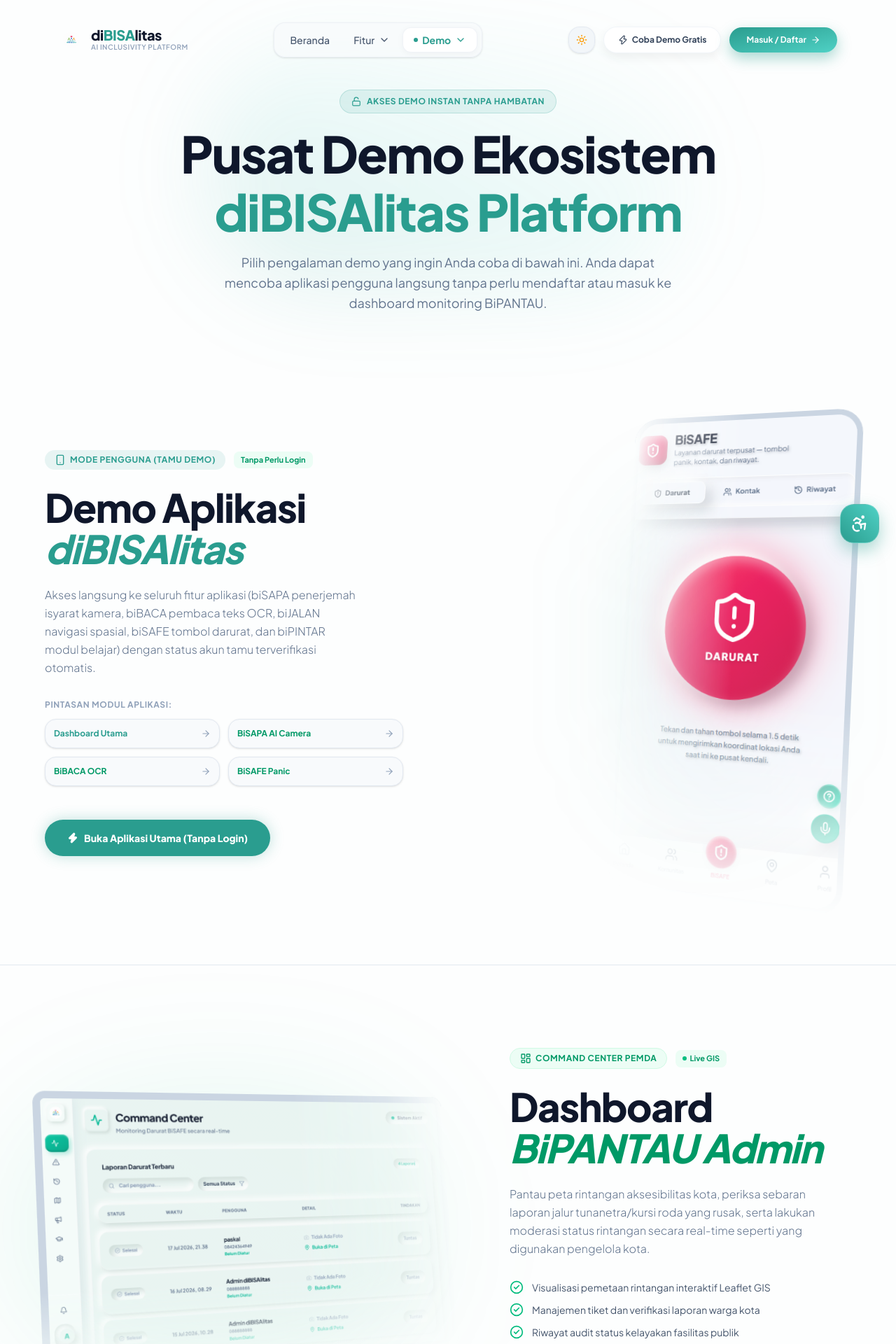
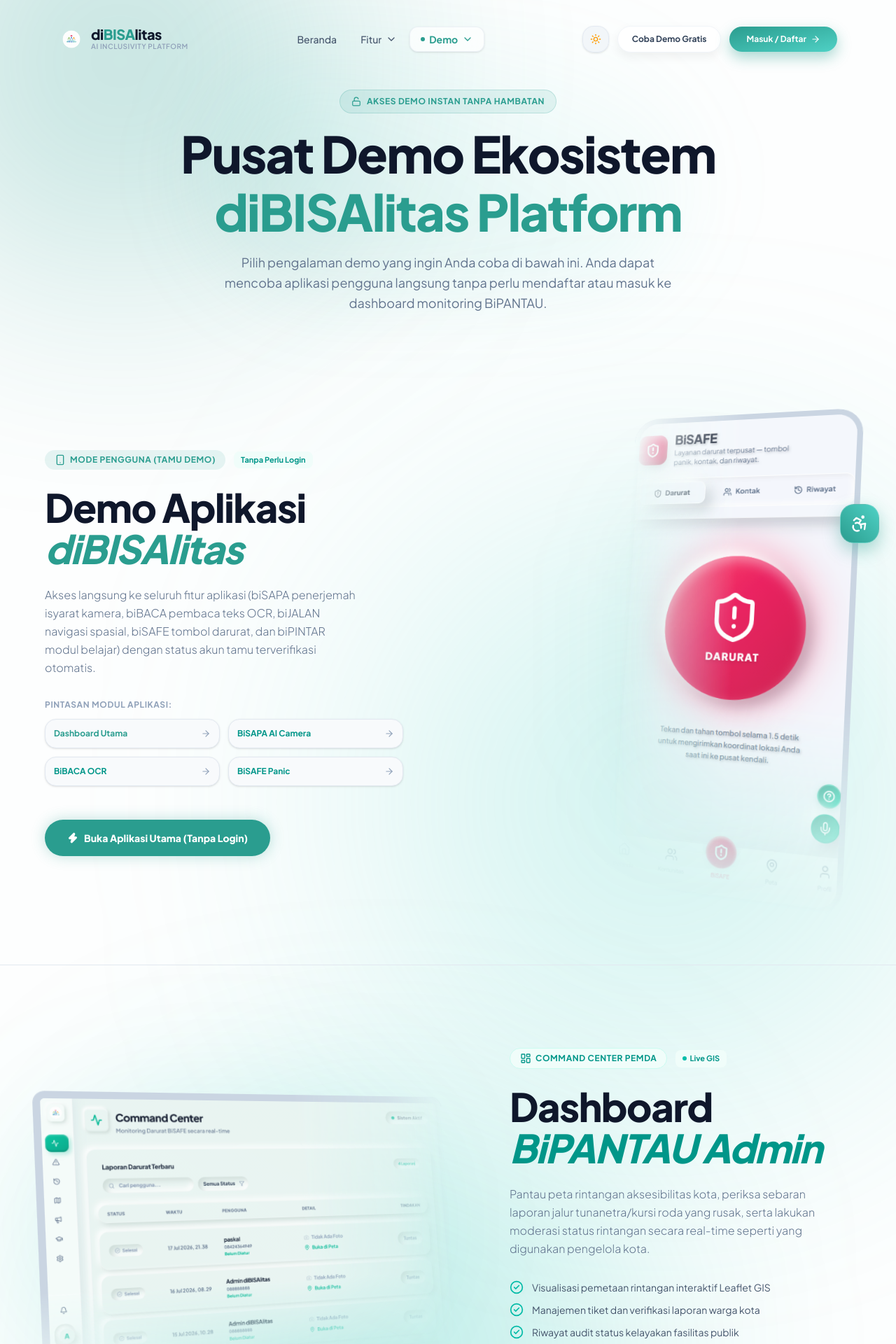
Before and after one commit to muhammaddz4ki/diBISAlitas, a Next.js app in the folder web/: page /demo in a window 1280 px wide. Shown: the top 1920 px of the page at 70% size. Built offline with nearby package versions, Linux system fonts and the light colour scheme.

Commit message:
perbaikan UI/UX pada aksesibilitas, navbar, dan halaman demo

```diff
--- a/web/src/app/admin/(dashboard)/layout.tsx
+++ b/web/src/app/admin/(dashboard)/layout.tsx
@@ -377,23 +377,23 @@
 
         {/* Demo Mode Notice Banner */}
         {isDemo && (
-          <div className="mx-4 sm:mx-6 lg:mx-8 mt-4 p-4 sm:p-5 rounded-2xl bg-amber-500/10 border border-amber-500/30 flex flex-col md:flex-row items-start md:items-center justify-between gap-3 text-amber-900 dark:text-amber-200">
-            <div className="flex items-center gap-3">
-              <span className="px-3 py-1 rounded-xl bg-amber-500 text-white font-extrabold text-xs shrink-0 tracking-wider">
+          <div className="mx-4 sm:mx-6 lg:mx-8 mt-4 p-4 sm:p-5 rounded-2xl bg-amber-500/10 border border-amber-500/30 flex flex-col lg:flex-row items-start lg:items-center justify-between gap-4 lg:gap-6 text-amber-900">
+            <div className="flex flex-col sm:flex-row items-start sm:items-center gap-3 sm:gap-4 flex-1">
+              <span className="px-3 py-1.5 rounded-xl bg-amber-500 text-white font-extrabold text-xs sm:text-sm shrink-0 tracking-wider">
                 MODE DEMO (PANTAU ONLY)
               </span>
               <div>
-                <p className="text-xs sm:text-sm font-extrabold leading-tight">
+                <p className="text-sm sm:text-base font-extrabold leading-tight">
                   Simulasi Eksplorasi Command Center BiPANTAU
                 </p>
-                <p className="text-[11px] text-amber-700 dark:text-amber-300 mt-0.5 leading-relaxed">
+                <p className="text-xs sm:text-sm text-amber-700 mt-1 leading-relaxed max-w-3xl">
                   Anda dapat memantau seluruh peta GIS, riwayat hotspot, dan laporan masuk. Operasi modifikasi data (CRUD) dinonaktifkan untuk menjaga keamanan data simulasi.
                 </p>
               </div>
             </div>
             <Link
               href="/demo"
-              className="px-4 py-2 rounded-xl bg-amber-600 hover:bg-amber-700 text-white font-extrabold text-xs transition-colors shrink-0 shadow-sm"
+              className="w-full lg:w-auto text-center px-5 py-2.5 rounded-xl bg-amber-600 hover:bg-amber-700 text-white font-extrabold text-sm transition-colors shrink-0 shadow-sm"
             >
               Kembali ke Pusat Demo
             </Link>
--- a/web/src/app/demo/page.tsx
+++ b/web/src/app/demo/page.tsx
@@ -20,8 +20,13 @@
   const { theme } = useTheme();
 
   return (
-    <div className="min-h-screen bg-[#FDFEFE] dark:bg-black text-slate-800 dark:text-slate-100 selection:bg-[#2a9d8f]/20 transition-colors duration-300 overflow-hidden">
+    <div className="min-h-screen bg-[#FDFEFE] dark:bg-black text-slate-800 dark:text-slate-100 selection:bg-[#2a9d8f]/20 transition-colors duration-300 overflow-hidden relative z-0">
       <Navbar />
+
+      {/* Background Ambient Gradients */}
+      <div className="absolute top-[-10%] left-[-10%] w-[400px] md:w-[600px] h-[400px] md:h-[600px] bg-[#2a9d8f]/30 dark:bg-[#2a9d8f]/15 blur-[100px] md:blur-[150px] rounded-full pointer-events-none -z-10" />
+      <div className="absolute top-[35%] right-[-5%] w-[500px] md:w-[800px] h-[500px] md:h-[800px] bg-[#4fd1c5]/25 dark:bg-[#4fd1c5]/10 blur-[120px] md:blur-[180px] rounded-full pointer-events-none -z-10" />
+      <div className="absolute bottom-[-5%] left-[15%] w-[400px] md:w-[700px] h-[400px] md:h-[600px] bg-teal-500/25 dark:bg-teal-500/10 blur-[100px] md:blur-[150px] rounded-full pointer-events-none -z-10" />
 
       {/* Hero Header */}
       <section className="pt-32 pb-10 px-4 sm:px-6 relative overflow-visible">
@@ -73,7 +78,7 @@
               <span className="px-3.5 py-1.5 rounded-full bg-[#2a9d8f]/10 dark:bg-[#2a9d8f]/20 text-[#2a9d8f] dark:text-[#4fd1c5] text-xs font-bold uppercase tracking-wider flex items-center gap-1.5">
                 <Smartphone className="w-4 h-4" /> Mode Pengguna (Tamu Demo)
               </span>
-              <span className="text-[11px] font-bold text-emerald-600 dark:text-emerald-400 bg-emerald-50 dark:bg-emerald-950/50 px-2.5 py-1 rounded-lg">
+              <span className="text-[11px] font-bold text-teal-600 dark:text-teal-400 bg-teal-50 dark:bg-teal-950/50 px-2.5 py-1 rounded-lg">
                 Tanpa Perlu Login
               </span>
             </div>
@@ -96,9 +101,9 @@
               <div className="grid grid-cols-2 gap-3 max-w-lg">
                 {[
                   { name: "Dashboard Utama", href: "/app/dashboard?demo=true", color: "text-[#2a9d8f] dark:text-[#4fd1c5]" },
-                  { name: "BiSAPA AI Camera", href: "/app/bisapa", color: "text-emerald-600 dark:text-emerald-400" },
-                  { name: "BiBACA OCR", href: "/app/bibaca", color: "text-emerald-600 dark:text-emerald-400" },
-                  { name: "BiSAFE Panic", href: "/app/bisafe", color: "text-emerald-600 dark:text-emerald-400" },
+                  { name: "BiSAPA AI Camera", href: "/app/bisapa", color: "text-teal-600 dark:text-teal-400" },
+                  { name: "BiBACA OCR", href: "/app/bibaca", color: "text-teal-600 dark:text-teal-400" },
+                  { name: "BiSAFE Panic", href: "/app/bisafe", color: "text-teal-600 dark:text-teal-400" },
                 ].map((m, idx) => (
                   <Link
                     key={idx}
@@ -172,7 +177,7 @@
             className="relative flex items-center justify-center lg:justify-start"
             style={{ perspective: "1200px" }}
           >
-            <div className="absolute w-[90%] h-[90%] bg-emerald-500/10 dark:bg-emerald-500/15 blur-[100px] rounded-full top-1/2 left-[40%] -translate-x-1/2 -translate-y-1/2" />
+            <div className="absolute w-[90%] h-[90%] bg-teal-500/10 dark:bg-teal-500/15 blur-[100px] rounded-full top-1/2 left-[40%] -translate-x-1/2 -translate-y-1/2" />
 
             <div
               className="relative w-full max-w-[720px]"
@@ -199,7 +204,7 @@
                   className={`absolute inset-0 w-full h-full object-cover transition-opacity duration-300`}
                   onError={(e) => { e.currentTarget.style.display = 'none'; }}
                 />
-                <div className="absolute inset-0 bg-gradient-to-br from-slate-100 via-slate-200 to-emerald-500/20 dark:from-[#0a0e17] dark:via-[#111827] dark:to-emerald-500/30 -z-10" />
+                <div className="absolute inset-0 bg-gradient-to-br from-slate-100 via-slate-200 to-teal-500/20 dark:from-[#0a0e17] dark:via-[#111827] dark:to-teal-500/30 -z-10" />
                 <div className="absolute inset-0 bg-gradient-to-tr from-transparent via-white/5 to-transparent pointer-events-none" />
               </div>
               <div className="w-[60%] mx-auto h-[4px] md:h-[6px] bg-slate-300 dark:bg-[#1a1a1a] rounded-b-xl transition-colors duration-300" />
@@ -215,18 +220,18 @@
             className="flex flex-col space-y-6 lg:pl-4 justify-center"
           >
             <div className="flex items-center gap-3">
-              <span className="px-3.5 py-1.5 rounded-full bg-emerald-50 dark:bg-emerald-900/30 text-emerald-600 dark:text-emerald-400 text-xs font-bold uppercase tracking-wider flex items-center gap-1.5 border border-emerald-100 dark:border-emerald-800/50">
+              <span className="px-3.5 py-1.5 rounded-full bg-teal-50 dark:bg-teal-900/30 text-teal-600 dark:text-teal-400 text-xs font-bold uppercase tracking-wider flex items-center gap-1.5 border border-teal-100 dark:border-teal-800/50">
                 <LayoutDashboard className="w-4 h-4" /> Command Center Pemda
               </span>
-              <span className="text-[11px] font-bold text-emerald-600 dark:text-emerald-400 bg-emerald-50 dark:bg-emerald-900/30 px-2.5 py-1 rounded-lg flex items-center gap-1">
-                <span className="w-1.5 h-1.5 rounded-full bg-emerald-500 animate-pulse" />
+              <span className="text-[11px] font-bold text-teal-600 dark:text-teal-400 bg-teal-50 dark:bg-teal-900/30 px-2.5 py-1 rounded-lg flex items-center gap-1">
+                <span className="w-1.5 h-1.5 rounded-full bg-teal-500 animate-pulse" />
                 Live GIS
               </span>
             </div>
 
             <h2 className="text-3xl sm:text-4xl md:text-5xl lg:text-[3.5rem] font-black leading-[1.05] tracking-tight">
               Dashboard <br/>
-              <em className="font-black italic text-emerald-600 dark:text-emerald-500">
+              <em className="font-black italic text-teal-600 dark:text-teal-500">
                 BiPANTAU Admin
               </em>
             </h2>
@@ -242,7 +247,7 @@
                 "Riwayat audit status kelayakan fasilitas publik",
               ].map((hl, i) => (
                 <div key={i} className="flex items-center gap-3 text-sm text-slate-600 dark:text-slate-300">
-                  <CheckCircle2 className="w-5 h-5 text-emerald-500 shrink-0" />
+                  <CheckCircle2 className="w-5 h-5 text-teal-500 shrink-0" />
                   <span>{hl}</span>
                 </div>
               ))}
@@ -251,7 +256,7 @@
             <div className="pt-6 flex flex-wrap gap-4">
               <Link
                 href="/admin/rintangan?demo=true"
-                className="inline-flex py-4 px-8 rounded-full bg-emerald-600 text-white font-extrabold text-sm hover:bg-emerald-700 transition-all shadow-[0_0_20px_rgba(16,185,129,0.3)] hover:shadow-[0_0_30px_rgba(16,185,129,0.5)] items-center justify-center gap-2"
+                className="inline-flex py-4 px-8 rounded-full bg-teal-600 text-white font-extrabold text-sm hover:bg-teal-700 transition-all shadow-[0_0_20px_rgba(20,184,166,0.3)] hover:shadow-[0_0_30px_rgba(20,184,166,0.5)] items-center justify-center gap-2"
               >
                 <span>Masuk Dashboard BiPANTAU</span>
                 <ExternalLink className="w-4 h-4" />
--- a/web/src/components/FloatingAccessibility.tsx
+++ b/web/src/components/FloatingAccessibility.tsx
@@ -298,10 +298,10 @@
             animate={{ opacity: 1, scale: 1, y: 0 }}
             exit={{ opacity: 0, scale: 0.9, y: 20 }}
             transition={{ type: "spring", damping: 25, stiffness: 350 }}
-            className="absolute bottom-20 right-0 w-[calc(100vw-48px)] sm:w-[400px] bg-[#f4f7f9] dark:bg-[#0f0f0f] text-slate-800 dark:text-slate-100 rounded-[1.5rem] shadow-[0_30px_100px_rgba(0,0,0,0.15)] dark:shadow-[0_30px_100px_rgba(0,0,0,0.8)] border border-white/80 dark:border-white/5 overflow-hidden ring-1 ring-slate-900/5"
+            className="absolute bottom-20 right-0 w-[calc(100vw-48px)] sm:w-[400px] max-h-[calc(100vh-110px)] sm:max-h-[calc(100vh-130px)] flex flex-col bg-[#f4f7f9] dark:bg-[#0f0f0f] text-slate-800 dark:text-slate-100 rounded-[1.5rem] shadow-[0_30px_100px_rgba(0,0,0,0.15)] dark:shadow-[0_30px_100px_rgba(0,0,0,0.8)] border border-white/80 dark:border-white/5 overflow-hidden ring-1 ring-slate-900/5"
           >
             {/* Header */}
-            <div className="bg-white dark:bg-[#1a1a1a] p-5 pb-4 flex items-center justify-between border-b border-slate-100 dark:border-white/5">
+            <div className="shrink-0 bg-white dark:bg-[#1a1a1a] p-5 pb-4 flex items-center justify-between border-b border-slate-100 dark:border-white/5">
               <div className="flex items-center gap-3">
                 <div className="w-10 h-10 rounded-[14px] bg-gradient-to-br from-[#2a9d8f] to-[#4fd1c5] shadow-[0_6px_15px_rgba(42,157,143,0.3)] flex items-center justify-center text-white">
                   <SlidersHorizontal className="w-5 h-5" />
@@ -314,7 +314,7 @@
             </div>
 
             {/* Content List */}
-            <div className="p-4 space-y-3.5 max-h-[500px] overflow-y-auto custom-scrollbar">
+            <div className="flex-1 p-4 space-y-3.5 overflow-y-auto custom-scrollbar">
 
               {/* Tema Layar */}
               <div className="space-y-2">
--- a/web/src/components/Navbar.tsx
+++ b/web/src/components/Navbar.tsx
@@ -161,7 +161,7 @@
         </Link>
 
         {/* Desktop Navigation Links */}
-        <nav className="hidden lg:flex items-center p-1.5 rounded-2xl bg-slate-50/80 dark:bg-white/[0.02] border border-slate-200/50 dark:border-white/[0.05] backdrop-blur-md shadow-sm dark:shadow-none gap-0.5">
+        <nav className="hidden lg:flex items-center p-1.5 gap-0.5">
           <Link
             href="/"
             className={`relative px-4 py-2 rounded-xl text-sm transition-all duration-300 ${
@@ -173,7 +173,7 @@
             {pathname === "/" && (
               <motion.span
                 layoutId="navbar-active-pill"
-                className="absolute inset-0 rounded-xl bg-white dark:bg-white/10 shadow-[0_2px_10px_rgba(0,0,0,0.04)] dark:shadow-none border border-slate-200/50 dark:border-white/5"
+                className="absolute inset-0 rounded-xl bg-white/70 dark:bg-white/10 backdrop-blur-md shadow-sm dark:shadow-none border border-slate-200/60 dark:border-white/5"
                 transition={{ type: "spring", stiffness: 380, damping: 32 }}
               />
             )}
@@ -197,7 +197,7 @@
               {pathname.startsWith("/fitur") && (
                 <motion.span
                   layoutId="navbar-active-pill"
-                  className="absolute inset-0 rounded-xl bg-white dark:bg-white/10 shadow-[0_2px_10px_rgba(0,0,0,0.04)] dark:shadow-none border border-slate-200/50 dark:border-white/5"
+                  className="absolute inset-0 rounded-xl bg-white/70 dark:bg-white/10 backdrop-blur-md shadow-sm dark:shadow-none border border-slate-200/60 dark:border-white/5"
                   transition={{ type: "spring", stiffness: 380, damping: 32 }}
                 />
               )}
@@ -286,7 +286,7 @@
               {pathname === "/demo" && (
                 <motion.span
                   layoutId="navbar-active-pill"
-                  className="absolute inset-0 rounded-xl bg-white dark:bg-white/10 shadow-[0_2px_10px_rgba(0,0,0,0.04)] dark:shadow-none border border-slate-200/50 dark:border-white/5"
+                  className="absolute inset-0 rounded-xl bg-white/70 dark:bg-white/10 backdrop-blur-md shadow-sm dark:shadow-none border border-slate-200/60 dark:border-white/5"
                   transition={{ type: "spring", stiffness: 380, damping: 32 }}
                 />
               )}
@@ -366,7 +366,6 @@
             href="/demo"
             className="px-5 py-2.5 rounded-full text-xs font-bold text-slate-700 dark:text-slate-200 bg-white dark:bg-[#1f1f1f] border border-slate-100 dark:border-white/5 shadow-[0_6px_15px_rgba(0,0,0,0.06)] dark:shadow-[0_6px_15px_rgba(0,0,0,0.3)] hover:shadow-[0_8px_25px_rgba(0,0,0,0.08)] hover:-translate-y-0.5 transition-all duration-300 flex items-center gap-1.5"
           >
-            <Zap className="w-3.5 h-3.5" />
             Coba Demo Gratis
           </Link>
           <Link
```
